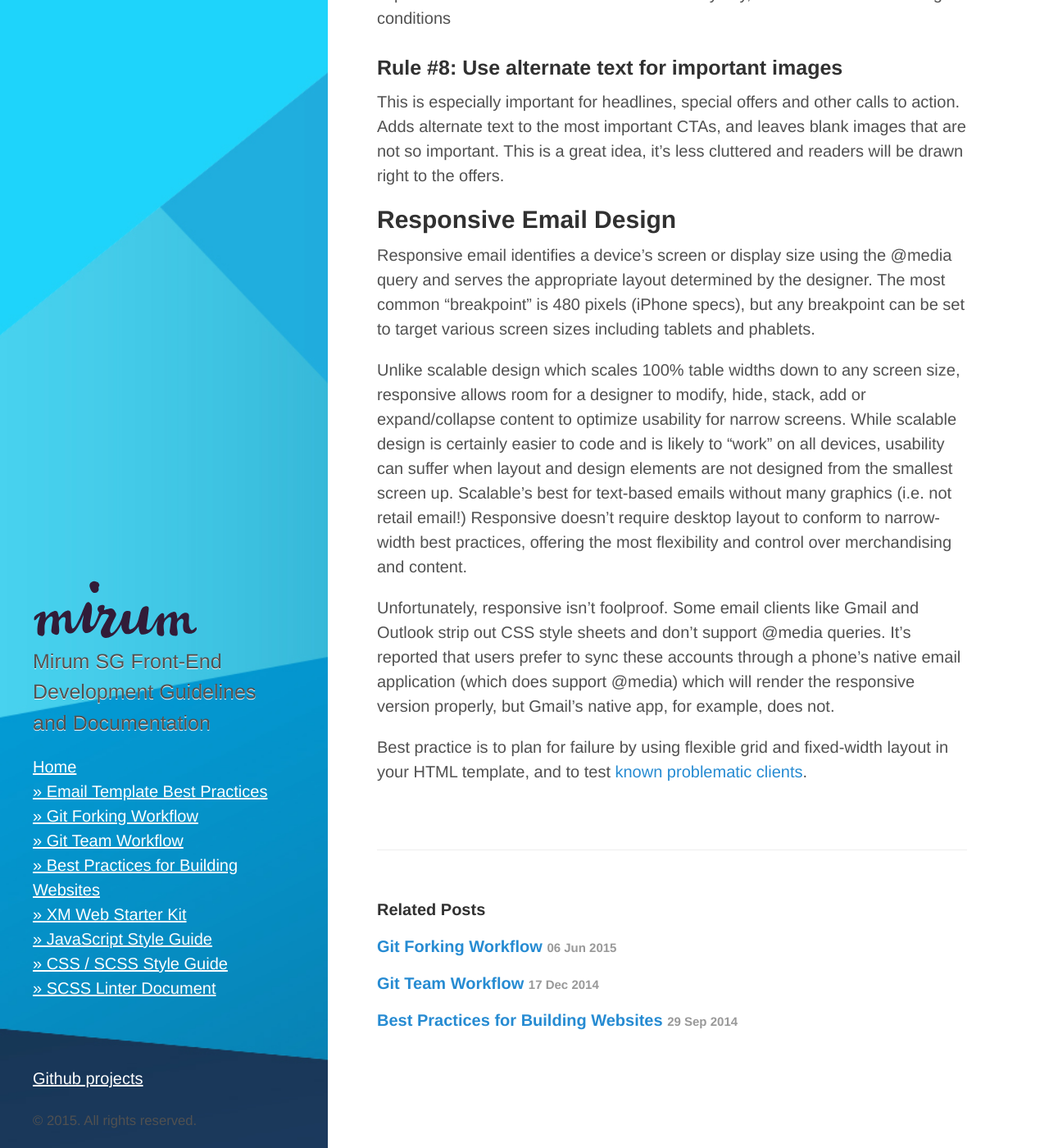
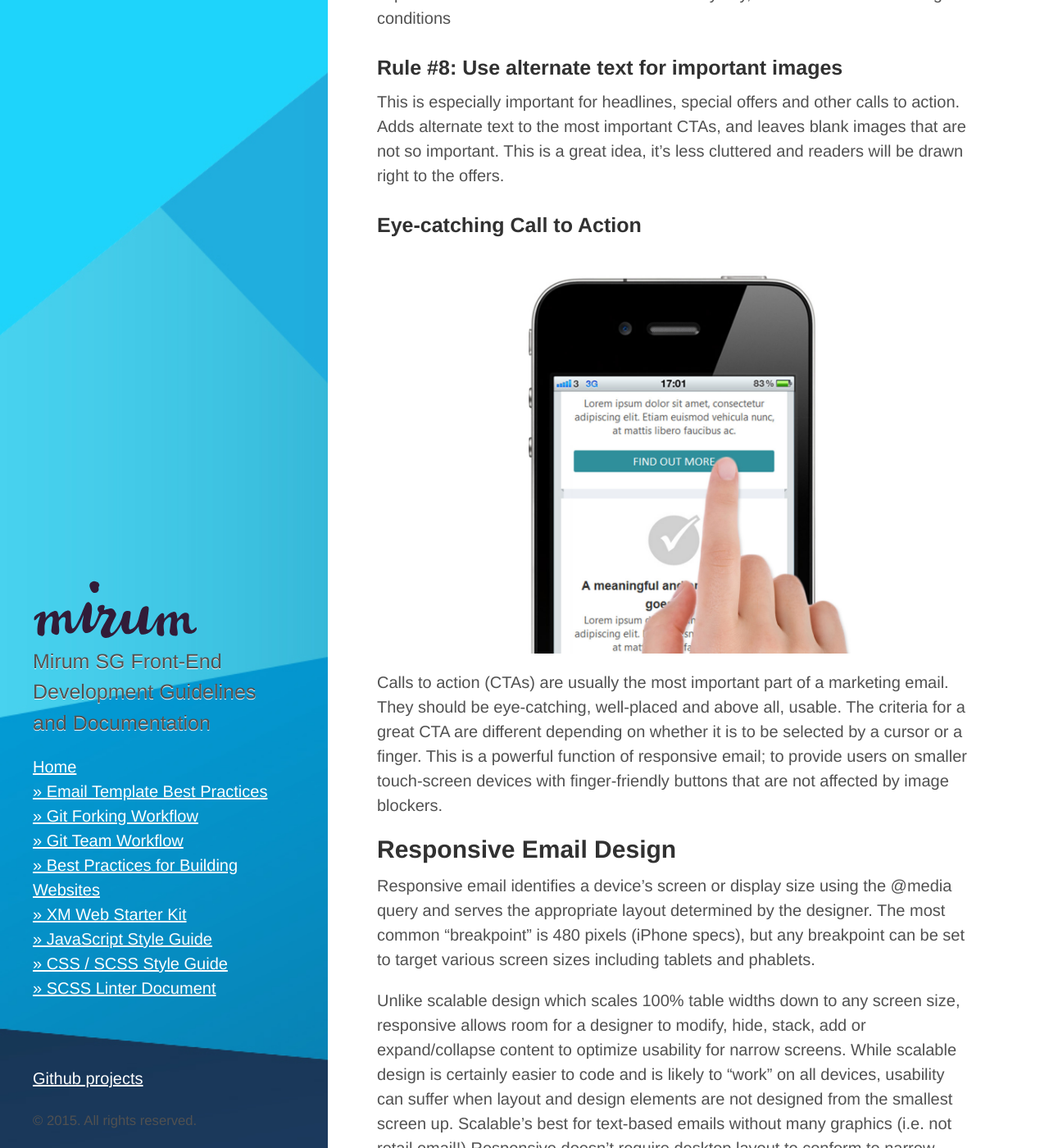
Before and after one commit to MirumSG/mirumsg.github.io, a Jekyll site: the page built from _posts/2015-12-04-edm-best-practices.markdown, in a window 1280 px wide and 1400 px high, scrolled down 2813 px. Shown: the whole window at 82% size. Built offline with Jekyll 4.4.1, drawn with Linux system fonts in a browser that asks for light colours; nearby versions of some CDN libraries; some web fonts are replaced; Markdown is read by kramdown in place of the engine named in the settings.

Commit message:
no message

```diff
--- a/_posts/2015-12-04-edm-best-practices.markdown
+++ b/_posts/2015-12-04-edm-best-practices.markdown
@@ -54,6 +54,9 @@ High contrast font colours is always recommended for Web, but all the more impor
 ### Rule #8: Use alternate text for important images
 This is especially important for headlines, special offers and other calls to action. Adds alternate text to the most important CTAs, and leaves blank images that are not so important. This is a great idea, it’s less cluttered and readers will be drawn right to the offers.
 
+### Eye-catching Call to Action
+![Eye-catching Call to Action](/images/internal_img2.jpg)
+Calls to action (CTAs) are usually the most important part of a marketing email. They should be eye-catching, well-placed and above all, usable. The criteria for a great CTA are different depending on whether it is to be selected by a cursor or a finger. This is a powerful function of responsive email; to provide users on smaller touch-screen devices with finger-friendly buttons that are not affected by image blockers.
 
 ##  Responsive Email Design
 Responsive email identifies a device’s screen or display size using the @media query and serves the appropriate layout determined by the designer. The most common “breakpoint” is 480 pixels (iPhone specs), but any breakpoint can be set to target various screen sizes including tablets and phablets.
```
Also changed, not shown: images/internal_img2.jpg (added).
